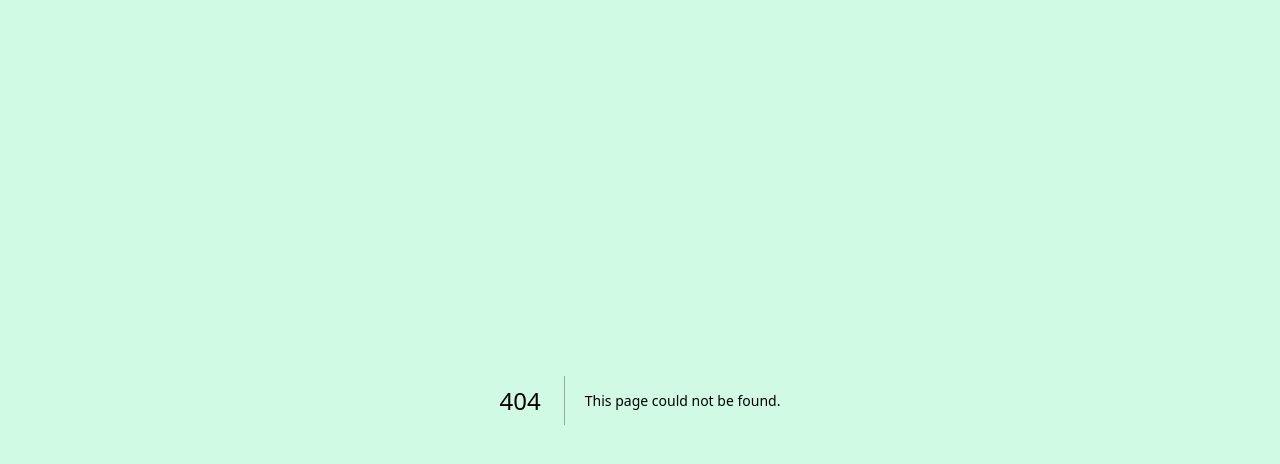
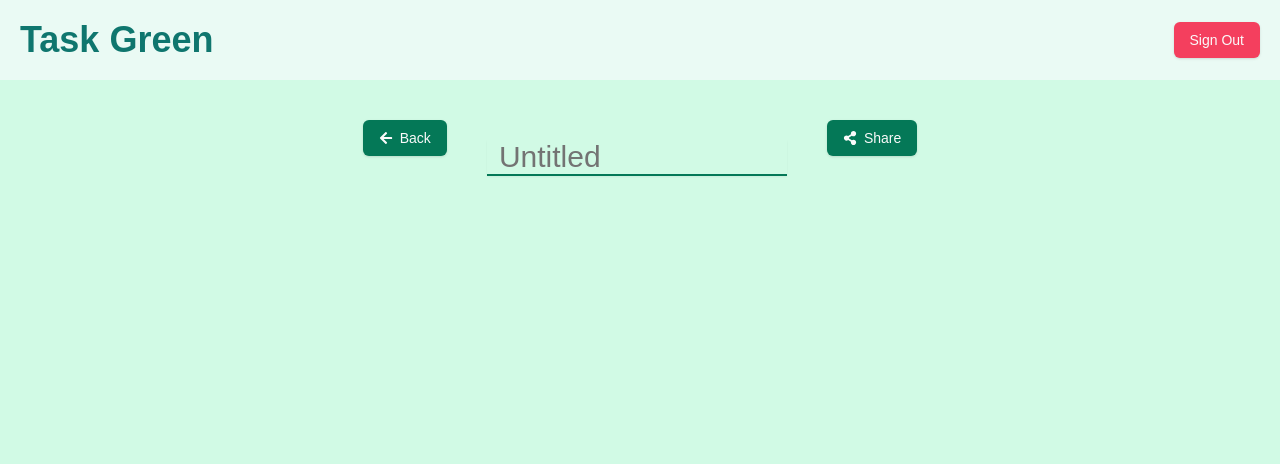
Before and after one commit to reiz0/Manage_Green, a Next.js app: page /group/1 in a window 1280 px wide. Before the commit this address had no page. Shown: the top 464 px of the page. Built offline with nearby package versions, Linux system fonts and the light colour scheme.

Commit message:
inplement task group page and title

```diff
--- /dev/null
+++ b/src/app/(login)/group/[userId]/page.tsx
@@ -0,0 +1,27 @@
+import { Button } from "@/components/ui/button";
+import { Input } from "@/components/ui/input";
+import { FaArrowLeft, FaShareAlt } from "react-icons/fa";
+
+const Page = () => {
+  return (
+    <div className="grid place-items-center">
+      <div className="sm:flex justify-between">
+        <Button className="bg-emerald-700">
+          <FaArrowLeft />
+          &ensp;Back
+        </Button>
+        <div className="px-0 py-5 sm:px-10">
+          <Input type="text" placeholder="Untitled" className="border-0 border-emerald-700 border-b-2 rounded-none w-[300px] text-3xl" />
+        </div>
+        <Button className="bg-emerald-700">
+          <FaShareAlt />
+          &ensp;Share
+        </Button>
+      </div>
+
+
+    </div>
+  );
+};
+
+export default Page;
--- a/src/app/(login)/groups/_group.component.tsx
+++ b/src/app/(login)/group/_group.component.tsx
@@ -19,8 +19,9 @@
   };
 
   return (
+    <Link href={`/group/${groupInfo.id}`}>
     <Button className={`w-96 h-36 ${setBgColor(index)} flex flex-col`} asChild>
-      <Link href={`/projects/${groupInfo.id}`}>
+
       <div className={`${baseText} relative`}>
         <button className="text-xl hover:text-rose-800 absolute right-7 top-7">
           <FaRegTrashAlt />
@@ -39,7 +40,8 @@
           ))}
         </div>
       </div>
-      </Link>
+
     </Button>
+    </Link>
   );
 };
--- a/src/app/(login)/projects/[userId]/page.tsx
+++ /dev/null
@@ -1,9 +0,0 @@
-import React from 'react'
-
-const Page = () => {
-  return (
-    <div>Page</div>
-  )
-}
-
-export default Page
--- /dev/null
+++ b/src/components/ui/input.tsx
@@ -0,0 +1,25 @@
+import * as React from "react"
+
+import { cn } from "@/lib/utils"
+
+export interface InputProps
+  extends React.InputHTMLAttributes<HTMLInputElement> {}
+
+const Input = React.forwardRef<HTMLInputElement, InputProps>(
+  ({ className, type, ...props }, ref) => {
+    return (
+      <input
+        type={type}
+        className={cn(
+          "flex h-9 w-full rounded-md border border-input bg-transparent px-3 py-1 text-sm shadow-sm transition-colors file:border-0 file:bg-transparent file:text-sm file:font-medium file:text-foreground placeholder:text-muted-foreground focus-visible:outline-none focus-visible:ring-1 focus-visible:ring-ring disabled:cursor-not-allowed disabled:opacity-50",
+          className
+        )}
+        ref={ref}
+        {...props}
+      />
+    )
+  }
+)
+Input.displayName = "Input"
+
+export { Input }
```
Also changed, not shown: src/app/(login)/group/page.tsx (renamed from src/app/(login)/groups/page.tsx).
